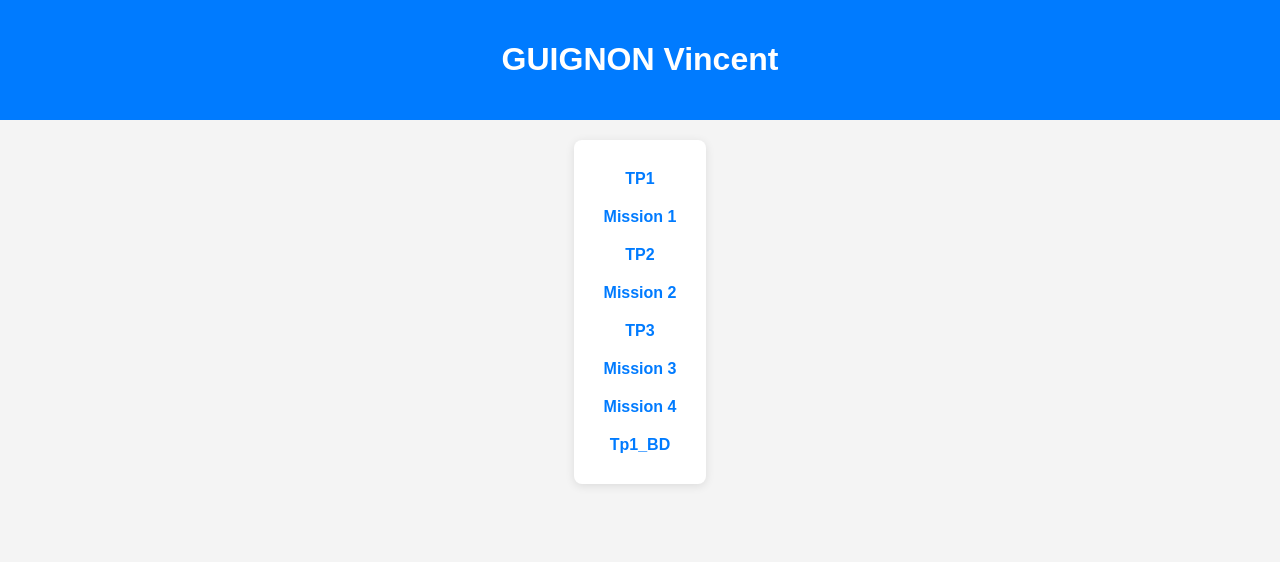
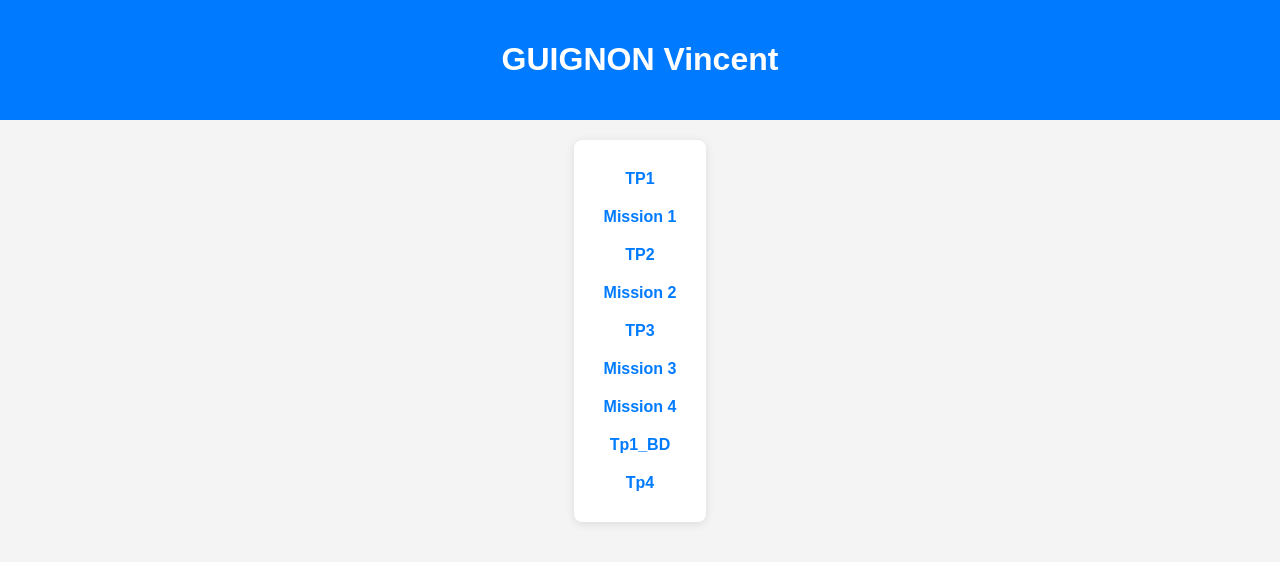
Before and after one commit to VincentG94/git_vf, a plain HTML site: page index.html in a window 1280 px wide. Drawn offline with Linux system fonts and the light colour scheme.

Commit message:
Update index.html

```diff
--- a/index.html
+++ b/index.html
@@ -23,6 +23,7 @@
         <a href="mission3/index.html">Mission 3</a>
         <a href="mission4/index.html">Mission 4</a>
         <a href="tp1_bd/index.html">Tp1_BD</a>
+        <a href="tp4/index.html">Tp4</a>
       </nav>
     </center>
   </main>
```
